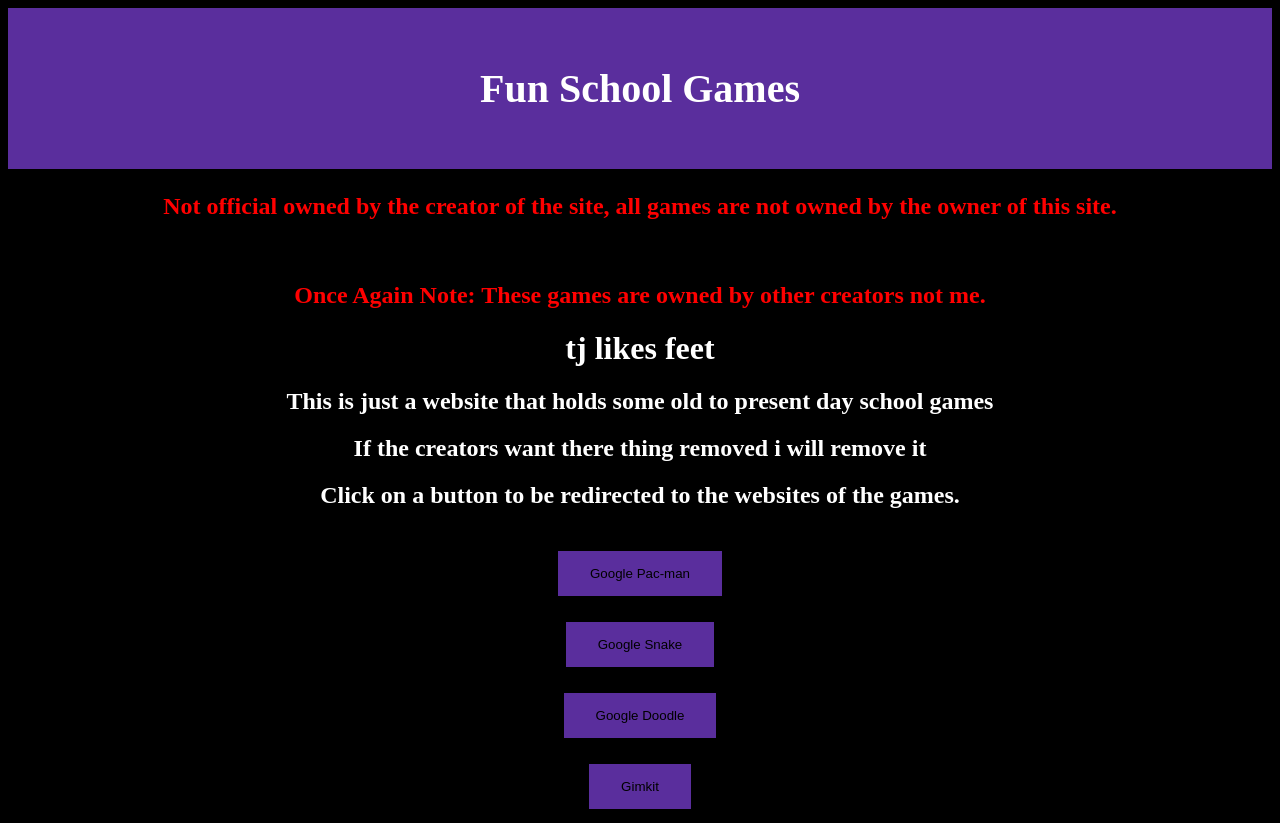
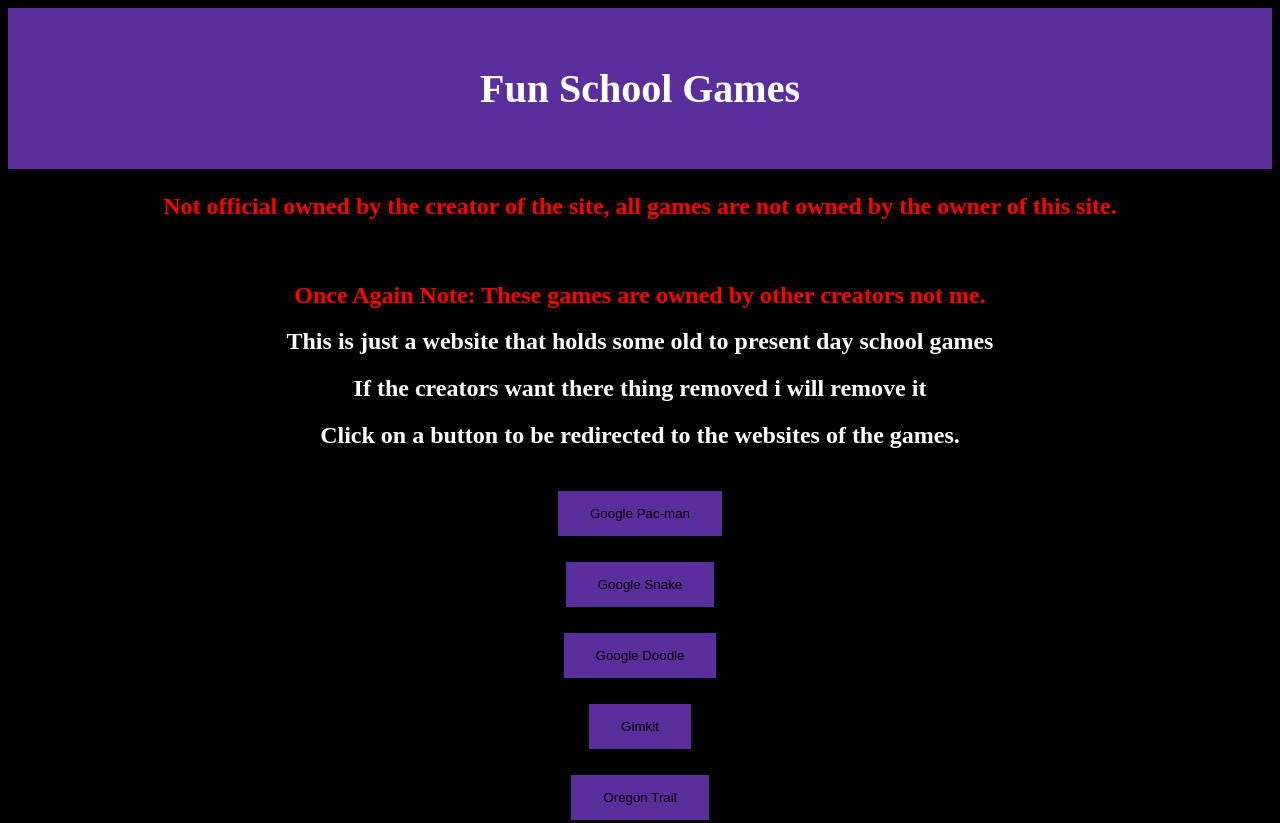
Before and after one commit to Testaccount335/Unblocked-Fun-School-Games, a plain HTML site: page index.html in a window 1280 px wide. Shown: the top 823 px of the page. Drawn offline with Linux system fonts and the light colour scheme.

Commit message:
Update index.html

```diff
--- a/index.html
+++ b/index.html
@@ -45,7 +45,6 @@
 <b><h2><p style="color:red;">Not official owned by the creator of the site, all games are not owned by the owner of this site.</p></h2></b>
 <br>
 <h2 style="color:red;">Once Again Note: These games are owned by other creators not me.</h2>
-  <h1 style="color:white;"> tj likes feet</h1>
 <div>
   <body>
     <div>
```
